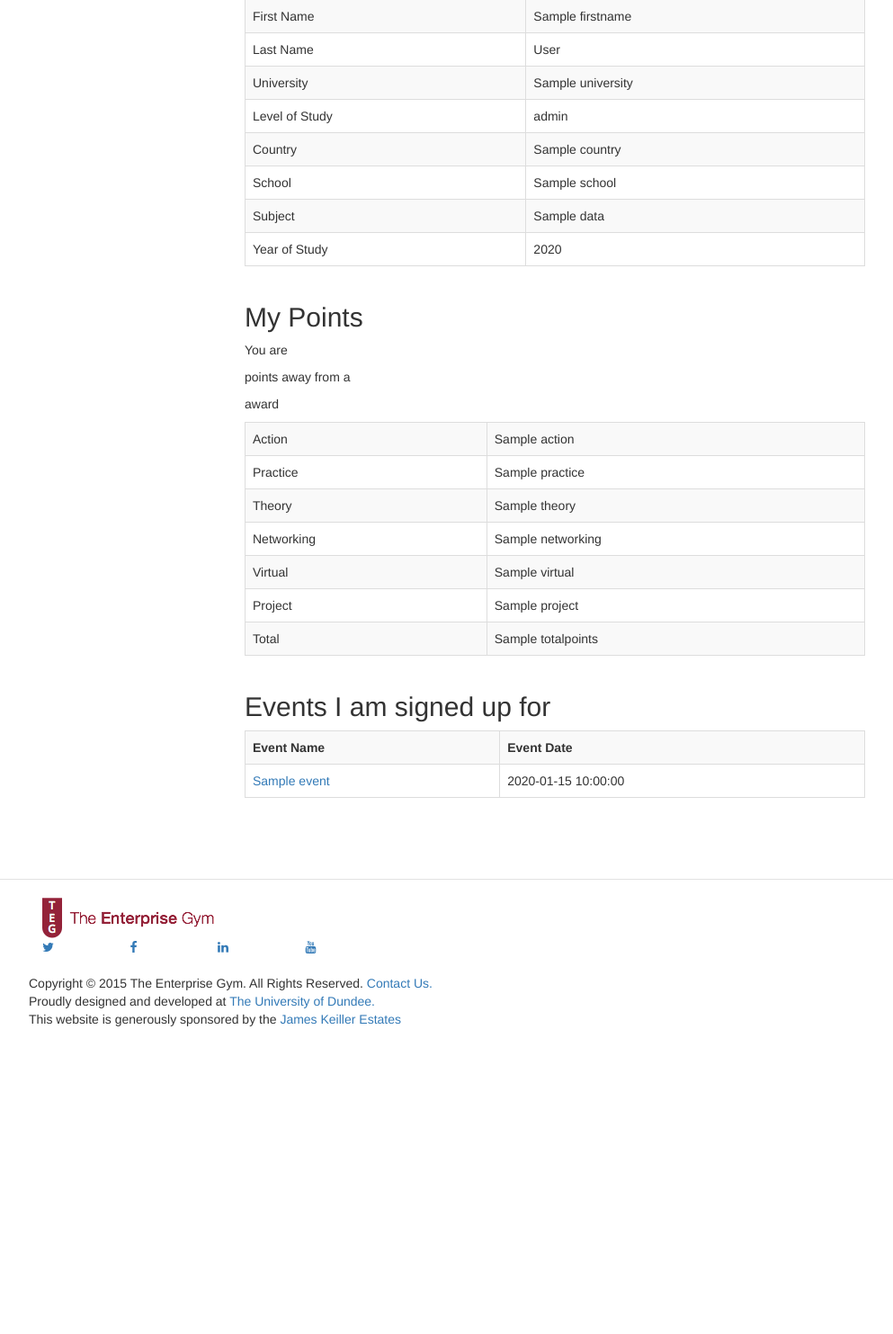
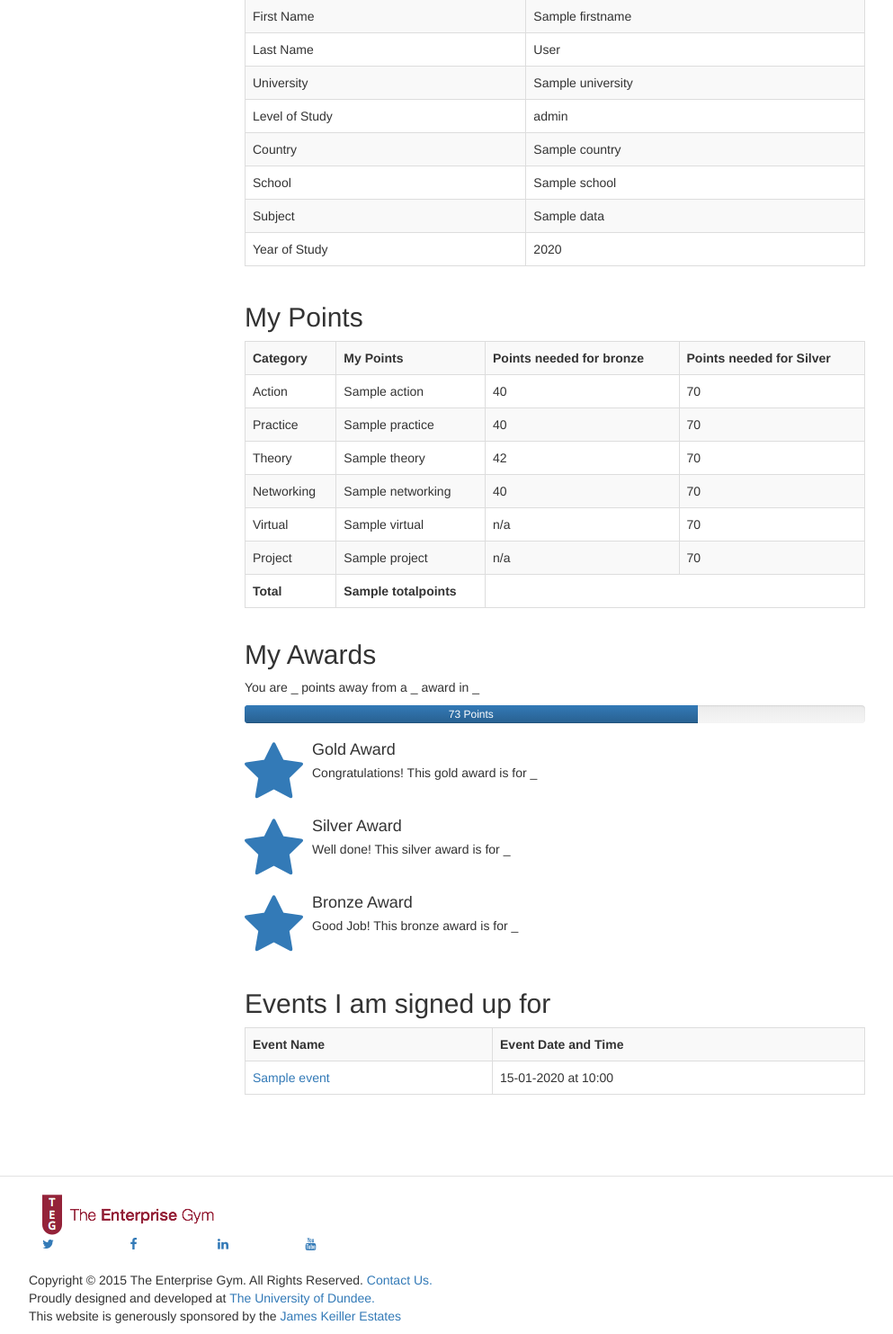
Before and after one commit to jslvtr/AC41004-Team-2, a Flask app: template src/templates/user-profile.html in a window 1280 px wide. Shown: the part 154-1637 px from the top of the page at 90% size, without its empty margins (23-1016 px from the left). Before the commit the page ends 1295 px from the top, so only its background shows below. Run offline with Flask 2, Linux system fonts and the light colour scheme; the template is opened without the code that fills it: most values are stand-ins (such as "Sample title", 1, 10 or a date in 2020); parts of the project's set-up code (start-up, migrations or seed data) failed here and were passed over; some libraries are stand-ins or nearby versions.

Commit message:
-added award stars and progress bar section

```diff
--- a/src/templates/user-profile.html
+++ b/src/templates/user-profile.html
@@ -17,31 +17,85 @@
     </div>
 
 <h2>My Points</h2>
-    <div class="">
-        <p>You are </p> <p> points away from a </p> <p> award</p>
-    </div>
     <div class="table-responsive">
     <table class="table table-striped table-bordered">
+        <tr><td><b>Category</b></td><td><b>My Points</b></td><td><b>Points needed for bronze</b></td><td><b>Points needed for Silver</b></td></tr>
         {% set points = profile.data['points'] %}
-        <tr><td>Action</td><td> {{ points.action }} </td></tr>
-        <tr><td>Practice</td><td> {{points.practice}} </td></tr>
-        <tr><td>Theory</td><td> {{points.theory}} </td></tr>
-        <tr><td>Networking</td><td> {{points.networking}} </td></tr>
-        <tr><td>Virtual</td><td> {{points.virtual}} </td></tr>
-        <tr><td>Project</td><td> {{points.project}} </td></tr>
-        <tr><td>Total</td><td> {{totalpoints}} </td></tr>
+        <tr><td>Action</td><td> {{ points.action }} </td><td>40</td><td>70</td></tr>
+        <tr><td>Practice</td><td> {{points.practice}} </td><td>40</td><td>70</td></tr>
+        <tr><td>Theory</td><td> {{points.theory}} </td><td>42</td><td>70</td></tr>
+        <tr><td>Networking</td><td> {{points.networking}} </td><td>40</td><td>70</td></tr>
+        <tr><td>Virtual</td><td> {{points.virtual}} </td><td>n/a</td><td>70</td></tr>
+        <tr><td>Project</td><td> {{points.project}} </td><td>n/a</td><td>70</td></tr>
+        <tr><td><b>Total</b></td><td> <b>{{totalpoints}}</b></td></tr>
     </table>
     </div>
 
+    <h2 class="margin-top">My Awards</h2>
+
+    <p> You are _ points away from a _ award in _</p>
+    <div class="progress">
+      <div class="progress-bar" role="progressbar" aria-valuenow="60" aria-valuemin="0" aria-valuemax="100" style="width: {# #}73%;">
+        73 Points
+      </div>
+    </div>
+
+
+    <div class="media">
+      <div class="media-left">
+        <a href="#">
+          <i class="fa fa-5x fa-star gold icon"></i>
+        </a>
+      </div>
+      <div class="media-body">
+        <h4 class="media-heading">Gold Award</h4>
+        <p>Congratulations! This gold award is for _{# Jinja here for specific award#} </p>
+      </div>
+    </div>
+
+   <div class="media">
+      <div class="media-left">
+        <a href="#">
+          <i class="fa fa-5x fa-star silver icon"></i>
+        </a>
+      </div>
+      <div class="media-body">
+        <h4 class="media-heading">Silver Award</h4>
+        <p>Well done! This silver award is for _{# Jinja here for specific award#} </p>
+      </div>
+    </div>
+
+    <div class="media">
+      <div class="media-left">
+        <a href="#">
+          <i class="fa fa-5x fa-star bronze icon"></i>
+        </a>
+      </div>
+      <div class="media-body">
+        <h4 class="media-heading">Bronze Award</h4>
+        <p>Good Job! This bronze award is for _{# Jinja here for specific award#} </p>
+      </div>
+    </div>
+
+
+
+
+     <div class="table-responsive margin-top">
 <h2>Events I am signed up for</h2>
-    <div class="responsive">
         <table class="table table-bordered table-striped">
-            <tr><td><b>Event Name</b></td><td><b>Event Date</b></td></tr>
+            <tr><td><b>Event Name</b></td><td><b>Event Date and Time</b></td></tr>
     {% for event in events %}
-    <tr><td><a href="/event/{{event._id}}">{{ event.title }}</a></td><td>{{ event.date}} {#event.date.strftime("%d-%m-%Y at %H:%M)#} </td></tr>
+    <tr><td><a href="/event/{{event._id}}">{{ event.title }}</a></td><td>{# event.date#} {{event.date.strftime("%d-%m-%Y at %H:%M")}} </td></tr>
 
     {% endfor %}
     </table>
     </div>
 {% endif %}
     </div>
+<script>
+    $(".icon").hover(function() {
+        $(this).addClass("fa-spin");
+    }, function() {
+        $(this).removeClass("fa-spin");
+    });
+</script>
```
